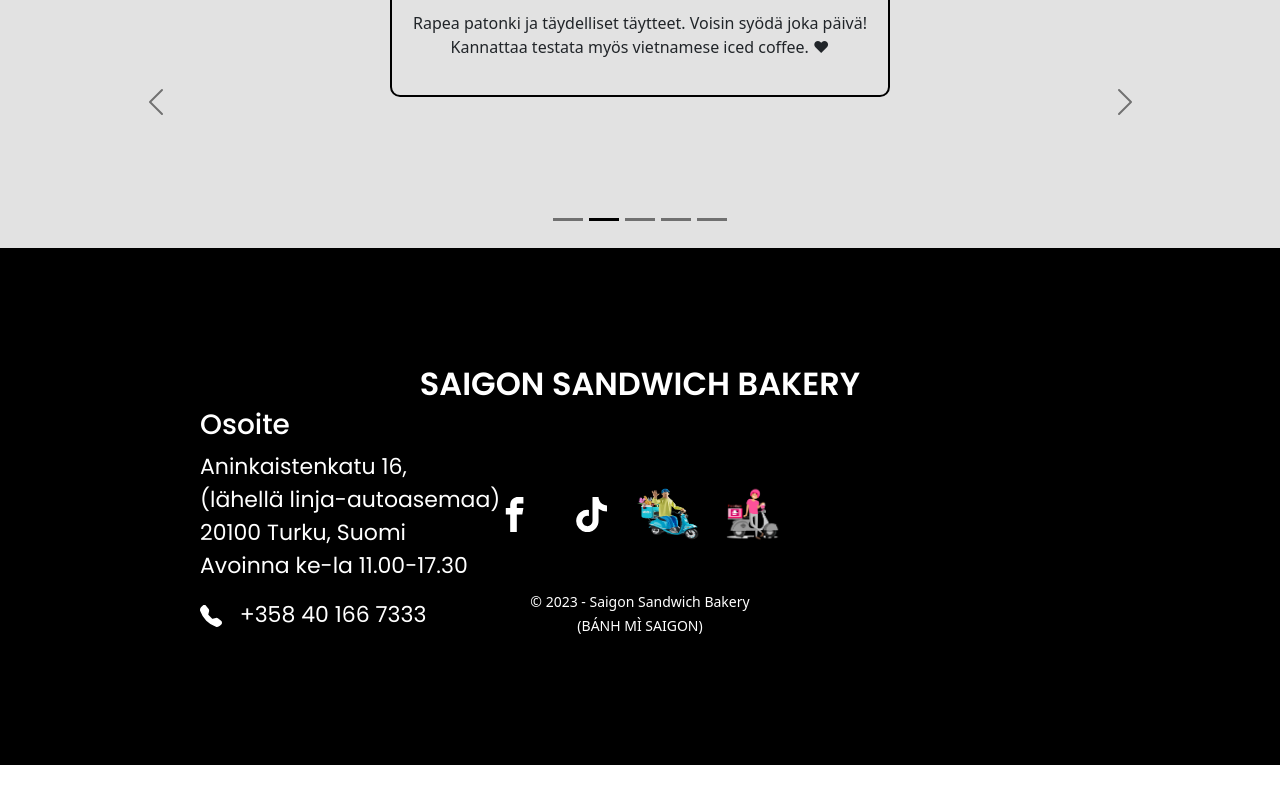
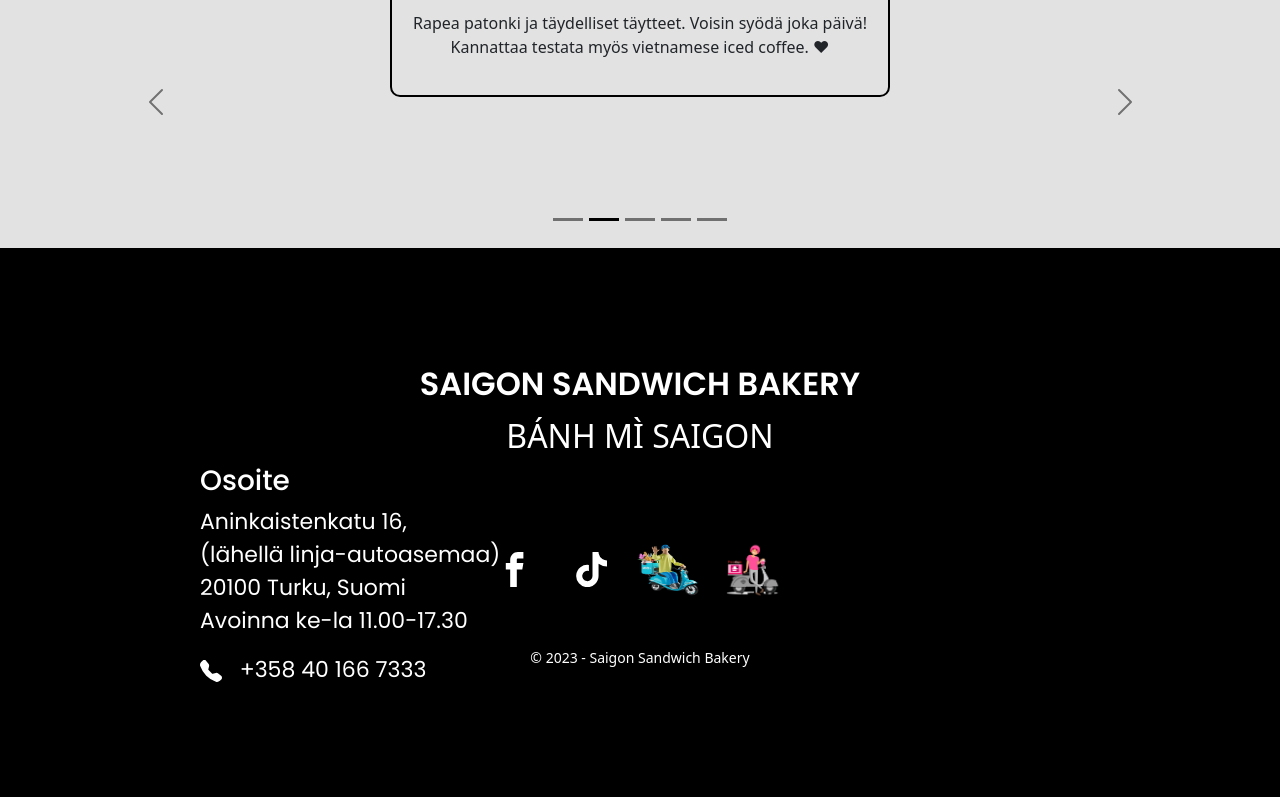
Before and after one commit to Kudoo39/ecommerce-app, a React (Vite) app: page /#/home in a window 1280 px wide. Shown: the part 1277-2074 px from the top of the page. Before the commit the page ends 2042 px from the top, so only its background shows below. Built offline with nearby package versions, Linux system fonts and the light colour scheme.

Commit message:
customizing footer

```diff
--- a/src/components/Footer/Footer.css
+++ b/src/components/Footer/Footer.css
@@ -38,8 +38,15 @@ footer a {
   font-weight: 600;
   text-decoration: none;
 }
+.footer_name:hover {
+  color: #ffc27d;
+}
 
-.footer_name:hover {
+.footer_vn {
+  margin-top: 9px;
+  color: white;
+}
+.footer_vn:hover {
   color: #ffc27d;
 }
 
--- a/src/components/Footer/Footer.jsx
+++ b/src/components/Footer/Footer.jsx
@@ -19,6 +19,7 @@ const Footer = () => {
       <a href="" className="footer_name">
         SAIGON SANDWICH BAKERY
       </a>
+      <h2 className="footer_vn">BÁNH MÌ SAIGON</h2>
       <div className="address">
         <h3>{t("footer.address.title")}</h3>
         <p>
@@ -35,7 +36,6 @@ const Footer = () => {
           </a>
         </p>
       </div>
-
       <ul className="links">
         <li>
           <a href=""></a>
@@ -73,9 +73,7 @@ const Footer = () => {
         </a>
       </div>
       <div className="copyright">
-        <small>
-          &copy; 2023 - Saigon Sandwich Bakery <br /> (BÁNH MÌ SAIGON)
-        </small>
+        <small>&copy; 2023 - Saigon Sandwich Bakery</small>
       </div>
     </footer>
   );
```
